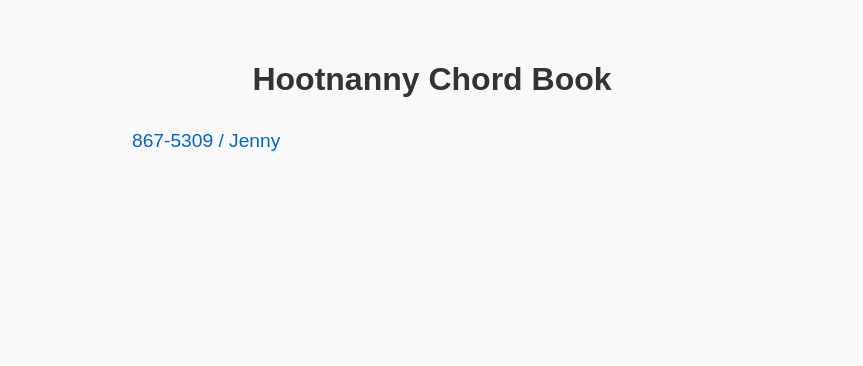
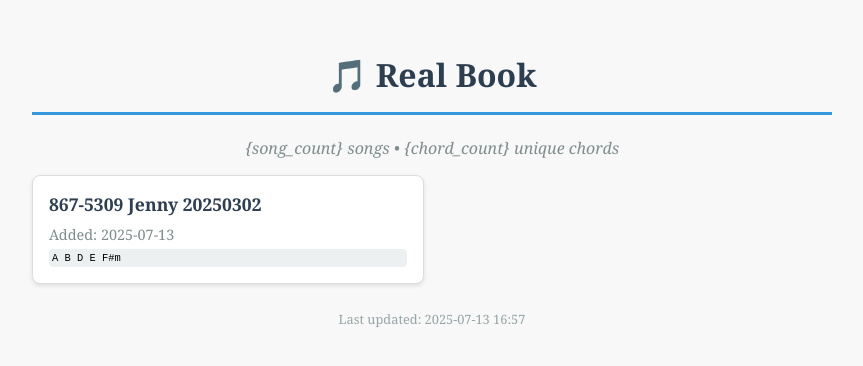
Before and after one commit to DrDiamondJK/hootenanny, a plain HTML site: page index.html in a window 1280 px wide. Shown: the whole page, without its empty margins (208-1071 px from the left). Drawn offline with Linux system fonts and the light colour scheme.

Commit message:
Add files via upload

```diff
--- a/index.html
+++ b/index.html
@@ -2,52 +2,101 @@
 <html lang="en">
 <head>
     <meta charset="UTF-8">
-  <title>Hootnanny Chord Book</title>
     <meta name="viewport" content="width=device-width, initial-scale=1.0">
+    <title>Real Book - Song Index</title>
     <style>
         body {
-      font-family: sans-serif;
+            font-family: 'Georgia', serif;
             padding: 2em;
-      background: #f9f9f9;
-      color: #333;
+            background: #f8f8f8;
+            max-width: 800px;
+            margin: 0 auto;
         }
-
         h1 {
             text-align: center;
-      font-size: 2em;
+            color: #2c3e50;
+            border-bottom: 3px solid #3498db;
+            padding-bottom: 0.5em;
         }
-
-    ul {
-      list-style-type: none;
+        .stats {
+            text-align: center;
+            margin: 1em 0;
+            color: #7f8c8d;
+            font-style: italic;
+        }
+        .song-list {
+            list-style: none;
             padding: 0;
-      max-width: 600px;
-      margin: 2em auto;
+            display: grid;
+            grid-template-columns: repeat(auto-fill, minmax(300px, 1fr));
+            gap: 1em;
         }
-
-    li {
-      margin: 0.5em 0;
-      font-size: 1.2em;
+        .song-item {
+            background: white;
+            border: 1px solid #ddd;
+            border-radius: 8px;
+            padding: 1em;
+            box-shadow: 0 2px 4px rgba(0,0,0,0.1);
+            transition: transform 0.2s;
         }
-
-    a {
-      color: #0066cc;
+        .song-item:hover {
+            transform: translateY(-2px);
+            box-shadow: 0 4px 8px rgba(0,0,0,0.15);
+        }
+        .song-title {
+            font-size: 1.1em;
+            font-weight: bold;
+            margin-bottom: 0.5em;
+        }
+        .song-title a {
             text-decoration: none;
+            color: #2c3e50;
         }
-
-    a:hover {
-      text-decoration: underline;
+        .song-title a:hover {
+            color: #3498db;
+        }
+        .song-info {
+            font-size: 0.9em;
+            color: #7f8c8d;
+        }
+        .chord-preview {
+            margin-top: 0.5em;
+            font-family: monospace;
+            background: #ecf0f1;
+            padding: 0.3em;
+            border-radius: 4px;
+            font-size: 0.8em;
+        }
+        .last-updated {
+            text-align: center;
+            margin-top: 2em;
+            font-size: 0.8em;
+            color: #95a5a6;
         }
     </style>
 </head>
 <body>
-  <h1>Hootnanny Chord Book</h1>
+    <h1>🎵 Real Book</h1>
+    <div class="stats">
+        {song_count} songs • {chord_count} unique chords
+    </div>
 
-  <ul>
-    <li><a href="867-5309 Jenny 20250302.html">867-5309 / Jenny</a></li>
-    <!-- Add more songs below as you upload them -->
-    <!-- Example:
-    <li><a href="Bad Moon Rising 20240413.html">Bad Moon Rising</a></li>
-    -->
+    <ul class="song-list">
+        <li class="song-item">
+            <div class="song-title">
+                <a href="867-5309 Jenny 20250302.html">867-5309 Jenny 20250302</a>
+            </div>
+            <div class="song-info">
+                Added: 2025-07-13
+            </div>
+            <div class="chord-preview">
+                A B D E F#m
+            </div>
+        </li>
     </ul>
+
+    <div class="last-updated">
+        Last updated: 2025-07-13 16:57
+    </div>
 </body>
 </html>
```
Lines whose indentation alone changed are shown as unchanged.
